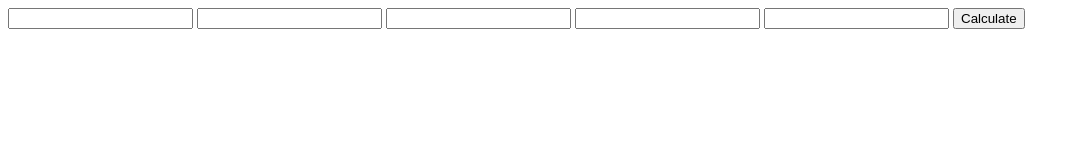
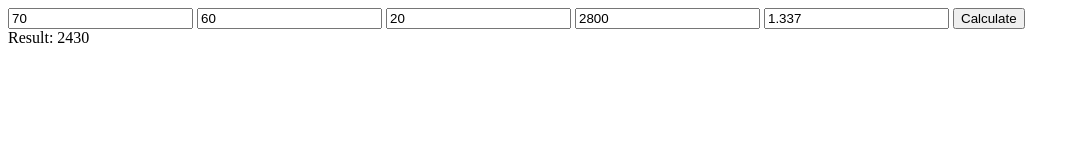
Before and after one commit to j0ck-de/calculate-heat-output-v3, a plain HTML site: page index.html in a window 1280 px wide. Both pictures are taken after a click on the button "Calculate". Shown: the whole page, without its empty margins (0-1080 px from the left). Drawn offline with Linux system fonts and the light colour scheme.

Commit message:
added a function to display the result

```diff
--- a/index.html
+++ b/index.html
@@ -10,12 +10,14 @@
 
 <body>
 
-    <input type="number" class="inputs__input">
-    <input type="number" class="inputs__input">
-    <input type="number" class="inputs__input">
-    <input type="number" class="inputs__input">
-    <input type="number" class="inputs__input">
+    <input type="number" class="inputs__input" placeholder="Feed" name="heatFeed">
+    <input type="number" class="inputs__input" placeholder="Return" name="heatReturn">
+    <input type="number" class="inputs__input" placeholder="Temperature" name="heatTemperature">
+    <input type="number" class="inputs__input" placeholder="Value" name="value">
+    <input type="number" class="inputs__input" placeholder="Exponent" name="exponent">
     <button class="button__calculate">Calculate</button>
+
+    <div class="results__result">Result</div>
 
     <script src="index.js"></script>
 </body>
--- a/index.js
+++ b/index.js
@@ -36,6 +36,7 @@ const dataController = (() => {
     // Initialize the data object.
     init() {
       this._setUserData();
+      // this.updateUserResult();
     },
 
     /**
@@ -45,6 +46,16 @@ const dataController = (() => {
        */
     _setUserData() {
       return this.user = Object.assign({ result: undefined }, this.DEFAULT_VALUES);
+    },
+
+    // When the user changes the input field the user data gets updated.
+    updateUserData() {
+      return this.user[event.target.name] = +event.target.value;
+    },
+
+    // When this method gets fired, the calculation process gets started and the final result gets stored in data.user.result.
+    updateUserResult() {
+      return this.user.result = _calculate.getResult();
     }
   };
 
@@ -79,12 +90,21 @@ const dataController = (() => {
 
     data, // TODO: DELETE LATER
 
+    // Initialize the DataController
     init() {
+
+      // Initialize the data object.
       data.init();
     },
 
+    // Public method for the calculation process
     calculate() {
-      return data.user.result = _calculate.getResult();
+
+      // Update the user data by getting the input value
+      data.updateUserData();
+
+      // Update the user result with the calculated value
+      data.updateUserResult();
     }
   };
 })();
@@ -92,19 +112,68 @@ const dataController = (() => {
 // View Controller
 const viewController = (() => {
 
+  // Collect the DOM strings for easier access.
   const DOMStrings = {
     inputElements: '.inputs__input',
-    buttonCalculate: '.button__calculate'
+    buttonCalculate: '.button__calculate',
+    resultDIV: '.results__result'
+  };
+
+  // Create an inputElements object to manage input element related stuff.
+  const inputElements = {
+
+    // Initialize the inputElements object.
+    init(obj) {
+
+      // Get the data.DEFAULT_VALUES object and set the input element values
+      this._setDefaultValues(obj);
+    },
+
+    // Methods to fill the input elements with the data.DEFAULT_VALUES data.
+    _setDefaultValues(obj) {
+
+      // Get all input nodes as a nodeList
+      const inputsNodeList = document.querySelectorAll(DOMStrings.inputElements);
+
+      // Loop through the nodeList
+      inputsNodeList.forEach(input => {
+
+        // For each nodeList iteratation loop thourgh the object and look for the matching inputs
+        for (const key in obj) {
+          if (obj.hasOwnProperty(key)) {
+            const element = obj[key];
+            // If the object property machtes the input name, set the value attribute.
+            if (key === input.name) input.setAttribute('value', element);
+          }
+        }
+      });
+    }
   };
 
   return {
 
+    inputElements, // TODO: DELETE LATER
+
+    // Initialize the ViewController.
+    init(obj) {
+
+      // Initialize the inputElements object.
+      inputElements.init(obj);
+    },
+
+    // Make the DOMStrings public.
     getDOMStrings() {
       return DOMStrings;
     },
 
+    // Display the result in the DOM
     displayResult(objResult) {
-      console.log(objResult)
+
+      // Get the result div
+      const resultDIV = document.querySelector(DOMStrings.resultDIV);
+
+      // Fill the result div with data.user.result
+      resultDIV.innerHTML = `Result: ${objResult}`;
     }
   }
 
@@ -147,6 +216,7 @@ const appController = ((dataCtrl, viewCtrl) => {
   return {
     init() {
       dataCtrl.init();
+      viewCtrl.init(dataCtrl.data.DEFAULT_VALUES);
     }
   };
 })(dataController, viewController);
```
